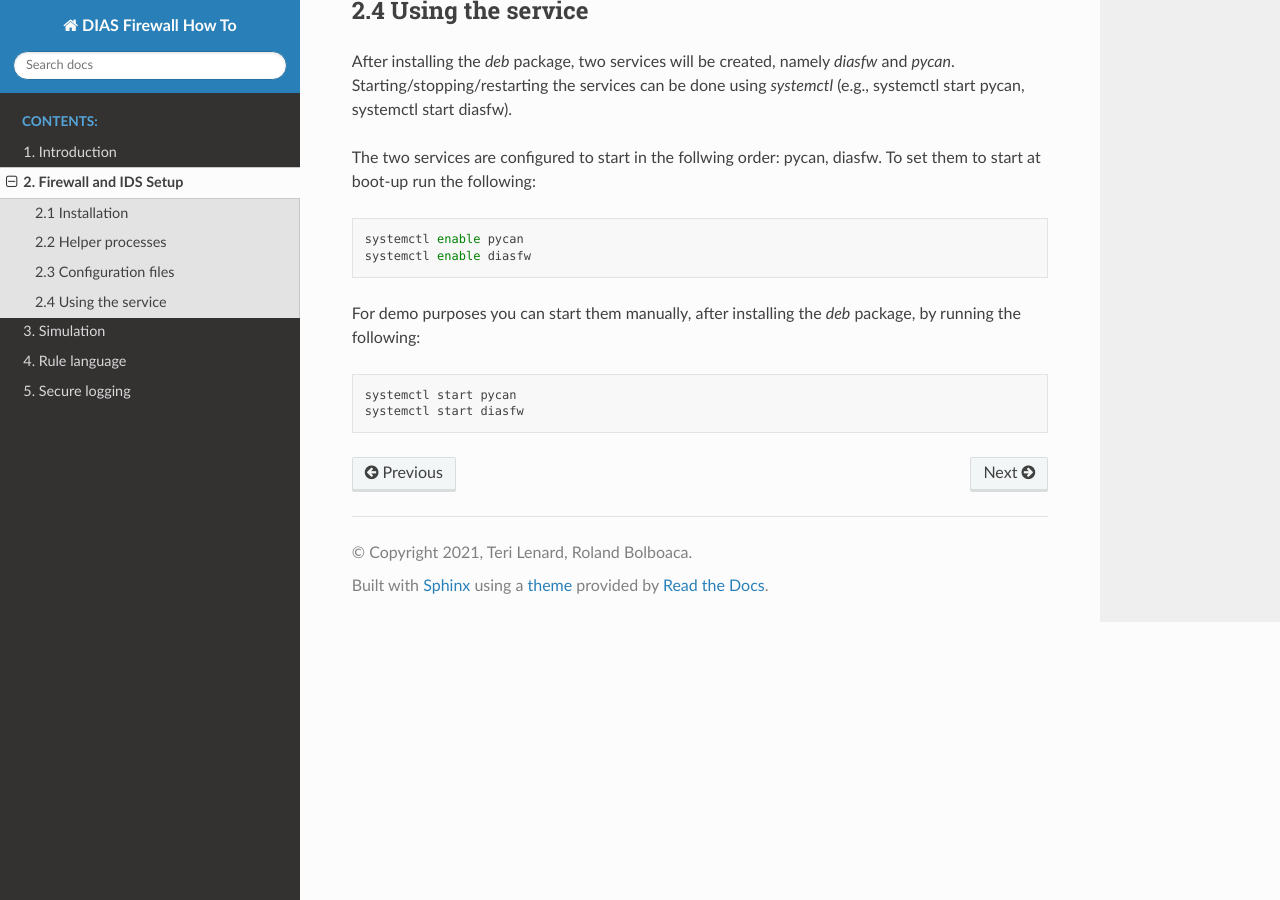
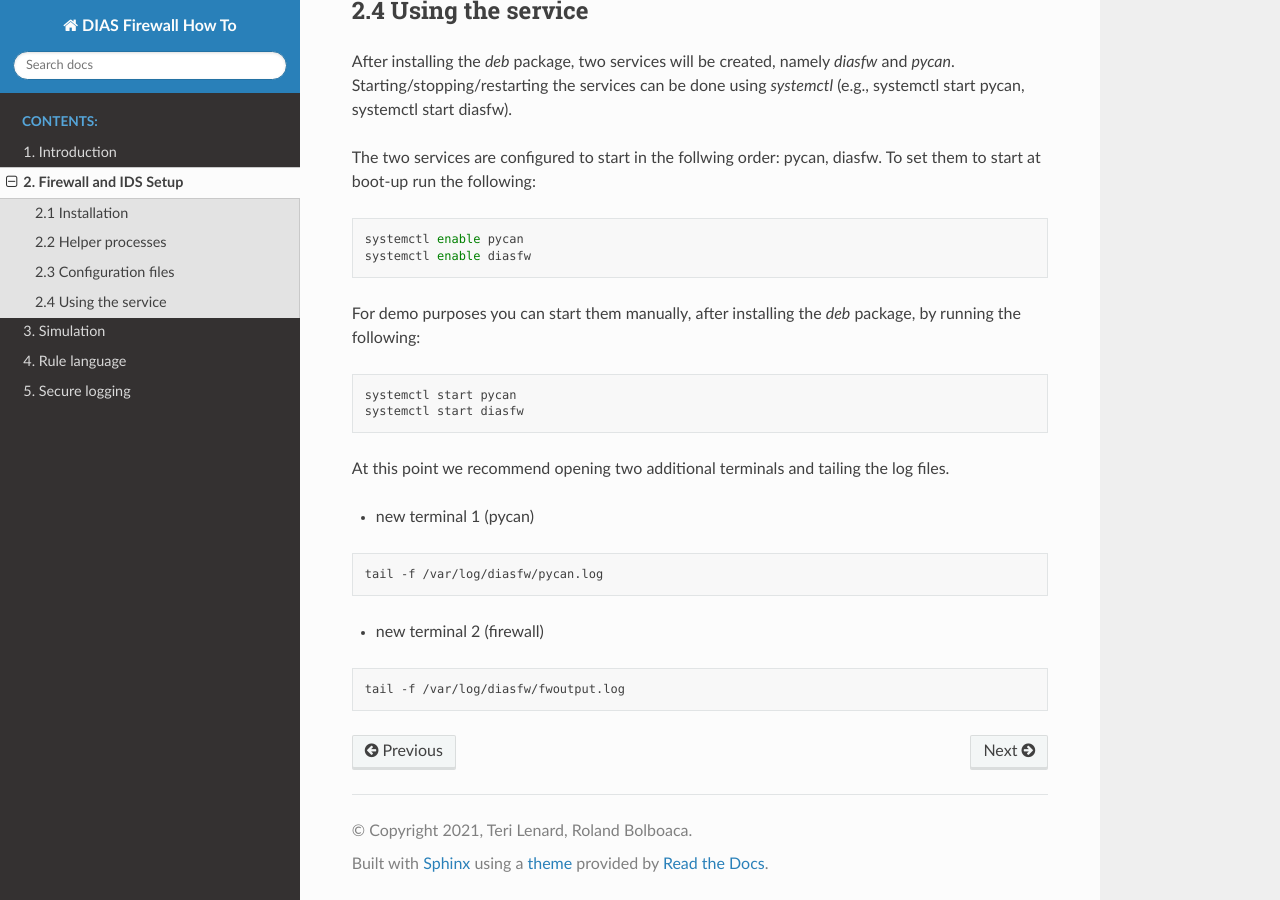
Before and after one commit to terilenard/dias-kuksa-firewall-doc, a Sphinx documentation site: the page built from source/setup.rst, in a window 1280 px wide and 900 px high, scrolled down 1917 px. Built offline with Sphinx 7.4.7 and the Read the Docs theme 2.0.0, drawn with Linux system fonts in a browser that asks for light colours.

Commit message:
Update setup.rst

```diff
--- a/source/setup.rst
+++ b/source/setup.rst
@@ -75,3 +75,17 @@
 
    systemctl start pycan
    systemctl start diasfw
+
+At this point we recommend opening two additional terminals and tailing the log files.
+
+* new terminal 1 (pycan)
+
+.. code-block:: bash
+
+   tail -f /var/log/diasfw/pycan.log
+
+* new terminal 2 (firewall)
+
+.. code-block:: bash
+
+   tail -f /var/log/diasfw/fwoutput.log
```
